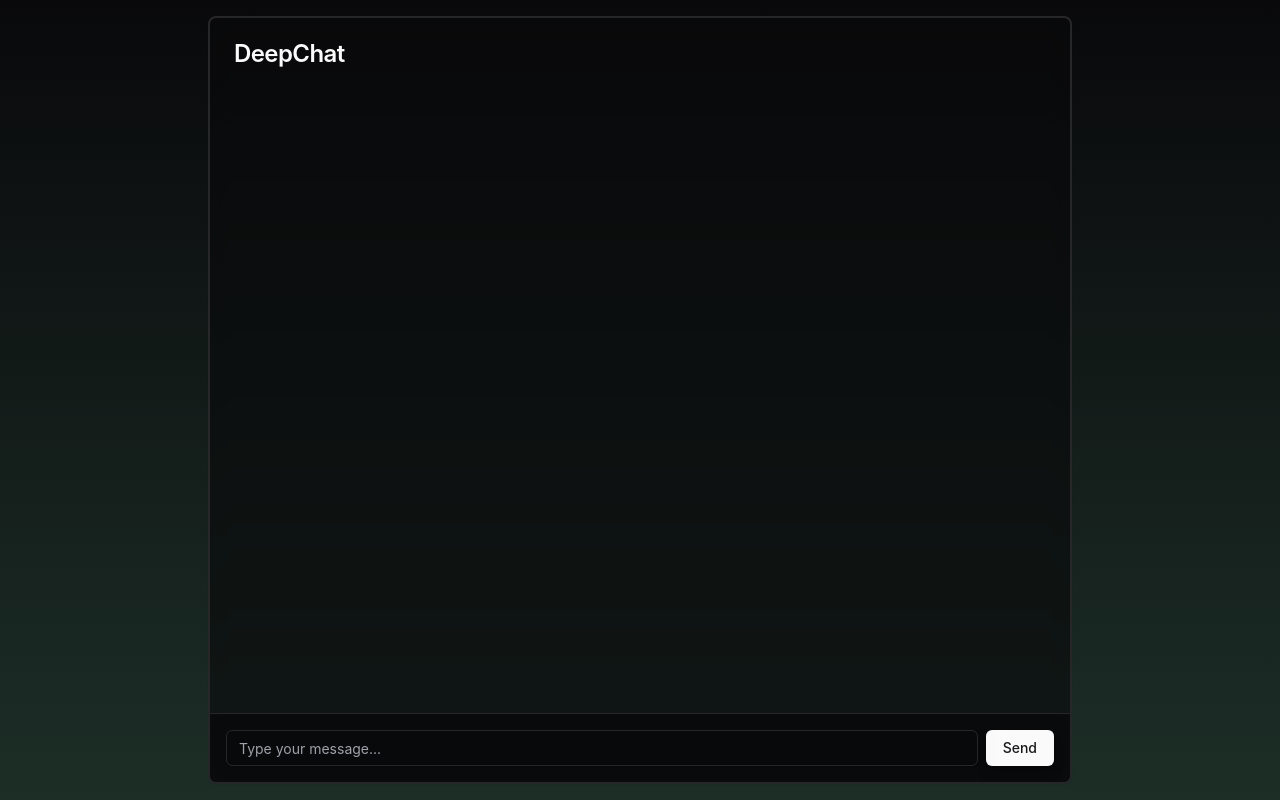
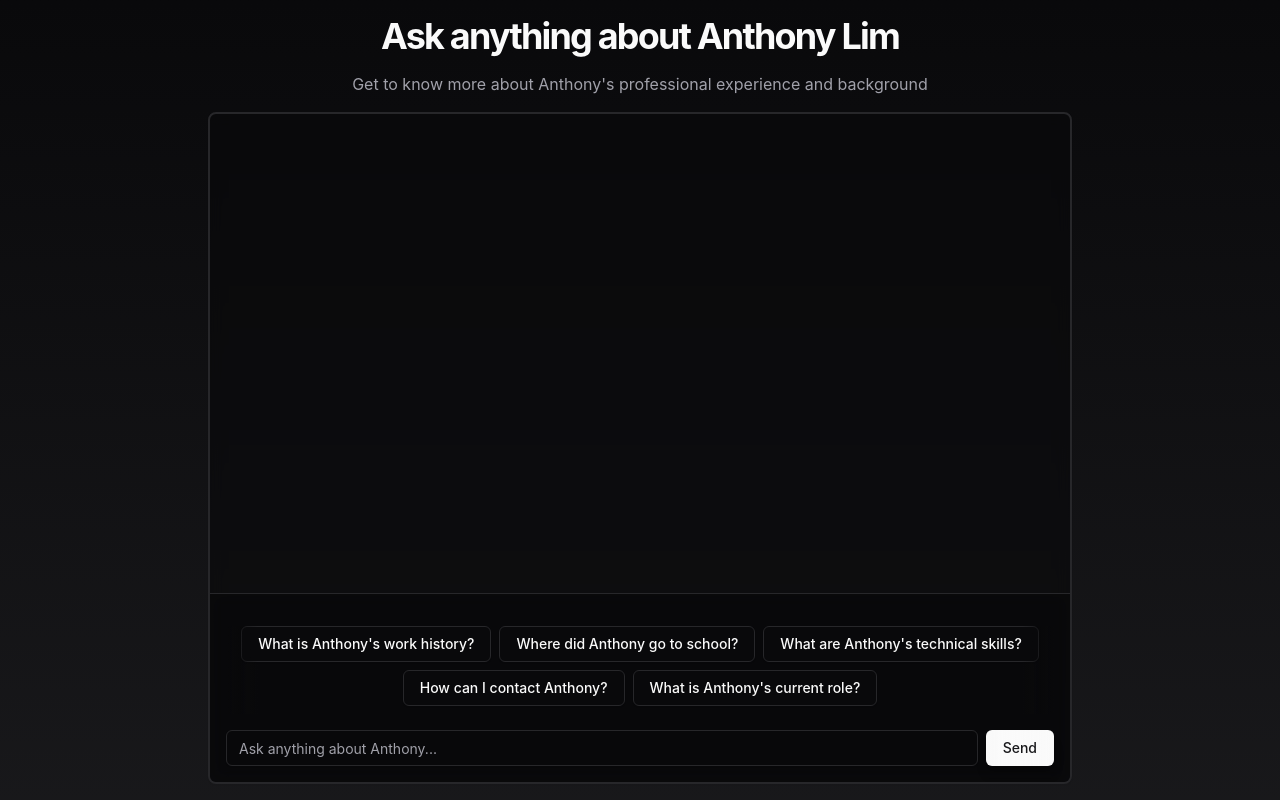
Before and after one commit to anthonylim24/anthonyl.im, a React (Vite) app in the folder frontend/: page / in a window 1280 px wide. Built offline with nearby package versions, Linux system fonts and the light colour scheme.

Commit message:
Revamp UI

```diff
--- a/frontend/src/App.tsx
+++ b/frontend/src/App.tsx
@@ -2,8 +2,8 @@
 import posthog from "posthog-js";
 import { Button } from "./components/ui/button";
 import { Input } from "./components/ui/input";
-import { Card, CardContent, CardHeader, CardTitle } from "./components/ui/card";
-import { Loader2 } from "lucide-react";
+import { Card, CardContent } from "./components/ui/card";
+import { Loader2, ChevronUp, ChevronDown } from "lucide-react";
 import { cn } from "./lib/utils";
 import { invokeDeepseek } from "./lib/apiService";
 
@@ -17,9 +17,17 @@
   timestamp: number;
 }
 
+const suggestedQuestions = [
+  "What is Anthony's work history?",
+  "Where did Anthony go to school?",
+  "What are Anthony's technical skills?",
+  "How can I contact Anthony?",
+  "What is Anthony's current role?",
+];
+
 posthog.init("phc_yZpQ6Ze2cZ6rAtVHUsHl8o0l4cW0X23xncC2lA6K836", {
   api_host: "https://us.i.posthog.com",
-  person_profiles: "identified_only", // or 'always' to create profiles for anonymous users as well
+  person_profiles: "identified_only",
 });
 
 function App() {
@@ -27,6 +35,7 @@
   const [input, setInput] = useState("");
   const [isLoading, setIsLoading] = useState(false);
   const [showScrollButton, setShowScrollButton] = useState(false);
+  const [showSuggestions, setShowSuggestions] = useState(true);
   const messagesEndRef = useRef<HTMLDivElement>(null);
   const messagesContainerRef = useRef<HTMLDivElement>(null);
 
@@ -44,20 +53,18 @@
     setShowScrollButton(hasScrollableContent && !isNearBottom);
   }, []);
 
-  // useEffect(() => {
-  //   const debouncedScroll = debounce(scrollToBottom, 300);
-  //   debouncedScroll();
-  //   return () => debouncedScroll.cancel();
-  // }, [messages]);
+  const handleSubmit = async (e?: React.FormEvent, submittedInput?: string) => {
+    if (e) {
+      e.preventDefault();
+    }
 
-  const handleSubmit = async (e: React.FormEvent) => {
-    e.preventDefault();
-    if (!input.trim() || isLoading) return;
+    const messageToSend = submittedInput || input;
+    if (!messageToSend.trim() || isLoading) return;
 
     const userMessage: ChatMessage = {
       id: crypto.randomUUID(),
       role: "user",
-      content: input.trim(),
+      content: messageToSend.trim(),
       timestamp: Date.now(),
     };
 
@@ -77,13 +84,12 @@
         scrollToBottom();
       }, 200);
 
-      // Convert messages to the format expected by the API
       const messageHistory = messages.map((msg) => ({
         role: msg.role,
         content: msg.content,
       }));
 
-      await invokeDeepseek(input, messageHistory, (content) => {
+      await invokeDeepseek(messageToSend, messageHistory, (content) => {
         setMessages((prev) => {
           const newMessages = [...prev];
           const lastMessage = newMessages[newMessages.length - 1];
@@ -110,33 +116,43 @@
     }
   };
 
+  const handleSuggestedQuestion = (question: string) => {
+    handleSubmit(undefined, question);
+  };
+
   return (
-    <div className="flex flex-col min-h-screen bg-gradient-to-b from-background bg-[#123524] to-muted/50">
-      {/* <header className="sticky top-0 z-50 border-b bg-background/95 backdrop-blur supports-[backdrop-filter]:bg-background/60">
-        <div className="container flex h-14 max-w-screen-2xl items-center">
-          <div className="mr-4 hidden md:flex">
-            <CardTitle className="text-xl font-bold">Anthony Lim</CardTitle>
+    <div className="flex flex-col min-h-screen bg-gradient-to-b from-background to-muted/50">
+      <main className="flex-1 container max-w-4xl mx-auto p-4 flex flex-col h-[100dvh] space-y-4">
+        <div className="text-center space-y-4">
+          <h1 className="text-4xl font-bold tracking-tighter">
+            Ask anything about Anthony Lim
+          </h1>
+          <p className="text-muted-foreground">
+            Get to know more about Anthony's professional experience and
+            background
+          </p>
         </div>
-        </div>
-      </header> */}
 
-      <main className="flex-1 container max-w-4xl mx-auto p-4 flex flex-col h-[100dvh] overflow-hidden">
         <Card className="flex-1 flex flex-col border-2 bg-background/60 backdrop-blur supports-[backdrop-filter]:bg-background/60 overflow-hidden">
-          <CardHeader className="flex-none">
-            <CardTitle>DeepChat</CardTitle>
-          </CardHeader>
           <CardContent className="flex-1 flex flex-col p-0 relative">
             <div
               ref={messagesContainerRef}
-              className="absolute inset-0 overflow-y-auto p-4 space-y-4 pb-20"
+              className={cn(
+                "absolute inset-0 overflow-y-auto p-4 space-y-4",
+                showSuggestions ? "pb-64" : "pb-48"
+              )}
               onScroll={handleScroll}
             >
-              {messages.map((message) => (
+              {messages.map(
+                (message) =>
+                  message.content && (
                     <div
                       key={message.id}
                       className={cn(
                         "flex animate-in slide-in-from-bottom-2 duration-300",
-                    message.role === "user" ? "justify-end" : "justify-start"
+                        message.role === "user"
+                          ? "justify-end"
+                          : "justify-start"
                       )}
                     >
                       <div
@@ -148,13 +164,16 @@
                         )}
                       >
                         <Suspense
-                      fallback={<div className="animate-pulse">Loading...</div>}
+                          fallback={
+                            <div className="animate-pulse">Loading...</div>
+                          }
                         >
                           <MessageContent content={message.content} />
                         </Suspense>
                       </div>
                     </div>
-              ))}
+                  )
+              )}
               {isLoading && (
                 <div className="flex justify-start animate-in fade-in-0 duration-300">
                   <div className="bg-card border rounded-lg p-4 flex items-center gap-2 mr-8">
@@ -171,7 +190,7 @@
             {showScrollButton && (
               <button
                 onClick={scrollToBottom}
-                className="absolute bottom-20 right-4 p-2 rounded-full bg-primary/80 text-primary-foreground shadow-lg hover:bg-primary transition-all duration-600 animate-bounce"
+                className="absolute bottom-36 right-4 p-2 rounded-full bg-primary/80 text-primary-foreground shadow-lg hover:bg-primary transition-all duration-600 animate-bounce"
                 aria-label="Scroll to bottom"
               >
                 <svg
@@ -189,12 +208,57 @@
                 </svg>
               </button>
             )}
-            <div className="absolute bottom-0 left-0 right-0 p-4 border-t bg-background/60 backdrop-blur supports-[backdrop-filter]:bg-background/60">
+
+            <div className="absolute bottom-0 left-0 right-0 p-4 space-y-4 bg-background/60 backdrop-blur supports-[backdrop-filter]:bg-background/60 border-t">
+              <div className="md:hidden flex items-center justify-between mb-2">
+                <span className="text-sm font-medium">Suggested Questions</span>
+                <Button
+                  variant="ghost"
+                  size="sm"
+                  className="p-0 h-8 w-8"
+                  onClick={() => setShowSuggestions(!showSuggestions)}
+                >
+                  {showSuggestions ? (
+                    <ChevronUp className="h-4 w-4" />
+                  ) : (
+                    <ChevronDown className="h-4 w-4" />
+                  )}
+                </Button>
+              </div>
+
+              <div
+                className={cn(
+                  "relative",
+                  !showSuggestions && "hidden md:block"
+                )}
+              >
+                <div className="absolute left-0 top-0 bottom-0 w-8 bg-gradient-to-r from-background/80 to-transparent pointer-events-none z-10" />
+                <div className="absolute right-0 top-0 bottom-0 w-8 bg-gradient-to-l from-background/80 to-transparent pointer-events-none z-10" />
+                <div
+                  className={cn(
+                    "flex gap-2 overflow-x-auto pb-2 px-2 no-scrollbar",
+                    "md:flex-wrap md:justify-center md:overflow-x-visible md:px-0",
+                    "scroll-smooth [&::-webkit-scrollbar]:hidden [-ms-overflow-style:none] [scrollbar-width:none]"
+                  )}
+                >
+                  {suggestedQuestions.map((question) => (
+                    <Button
+                      key={question}
+                      variant="outline"
+                      className="text-sm whitespace-nowrap flex-shrink-0 md:flex-shrink"
+                      onClick={() => handleSuggestedQuestion(question)}
+                    >
+                      {question}
+                    </Button>
+                  ))}
+                </div>
+              </div>
+
               <form onSubmit={handleSubmit} className="flex gap-2">
                 <Input
                   value={input}
                   onChange={(e) => setInput(e.target.value)}
-                  placeholder="Type your message..."
+                  placeholder="Ask anything about Anthony..."
                   className="flex-1"
                   disabled={isLoading}
                 />
--- a/frontend/src/components/message-content.tsx
+++ b/frontend/src/components/message-content.tsx
@@ -4,11 +4,41 @@
 import rehypeHighlight from "rehype-highlight";
 import "highlight.js/styles/github-dark.css";
 
-interface MessageContentProps {
-  content: string;
+interface MessageData {
+  id?: string;
+  type: string;
+  data: string;
 }
 
+interface MessageContentProps {
+  content: string | MessageData;
+}
+
+const preprocessContent = (content: string): string => {
+  // First, handle the introduction text with colon
+  let processed = content.replace(/^(.*?:)\s*(\d+\.)/, "$1\n$2");
+
+  // Then handle the numbered list items
+  processed = processed.replace(/(\d+\..*?)(?=\d+\.|$)/g, "$1\n");
+
+  return processed;
+};
+
 const MessageContent = ({ content }: MessageContentProps) => {
+  // Handle structured message data
+  if (typeof content !== "string" && "type" in content) {
+    if (content.type === "message") {
+      const processedContent = preprocessContent(content.data);
+      return (
+        <div className="text-gray-200 whitespace-pre-wrap">
+          {processedContent}
+        </div>
+      );
+    }
+    return null;
+  }
+
+  // Handle markdown content with think tags
   const thinkMatch = content.match(/^<think>(.*?)<\/think>\s*(.*)$/s);
   const hasThinkTag = thinkMatch !== null;
 
@@ -167,7 +197,7 @@
           ),
         }}
       >
-        {regularContent}
+        {preprocessContent(regularContent)}
       </ReactMarkdown>
     </div>
   );
```
Also changed, not shown: 1 other file (tests, documents, lock files or other folders). Lines whose indentation alone changed are shown as unchanged.
